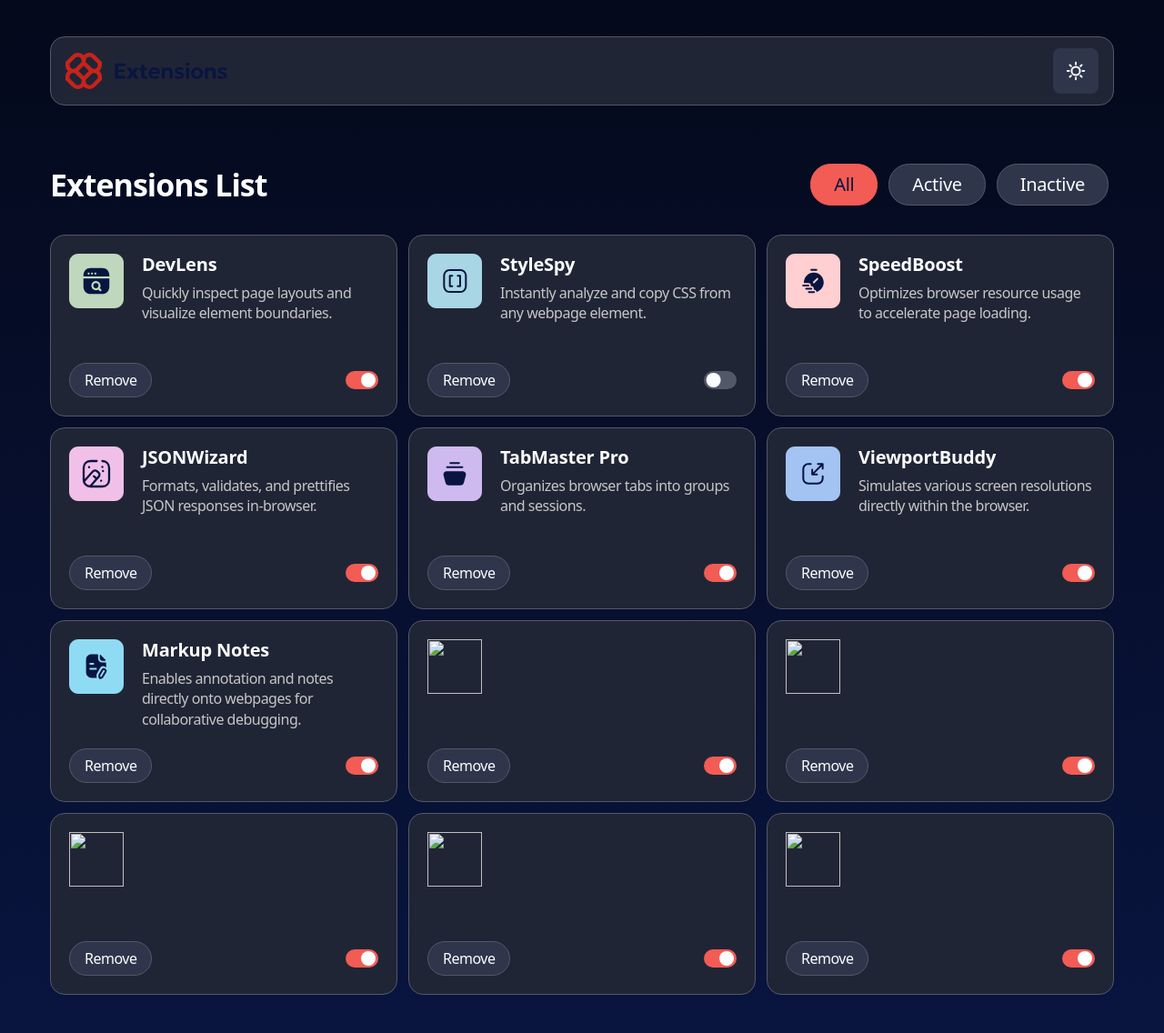
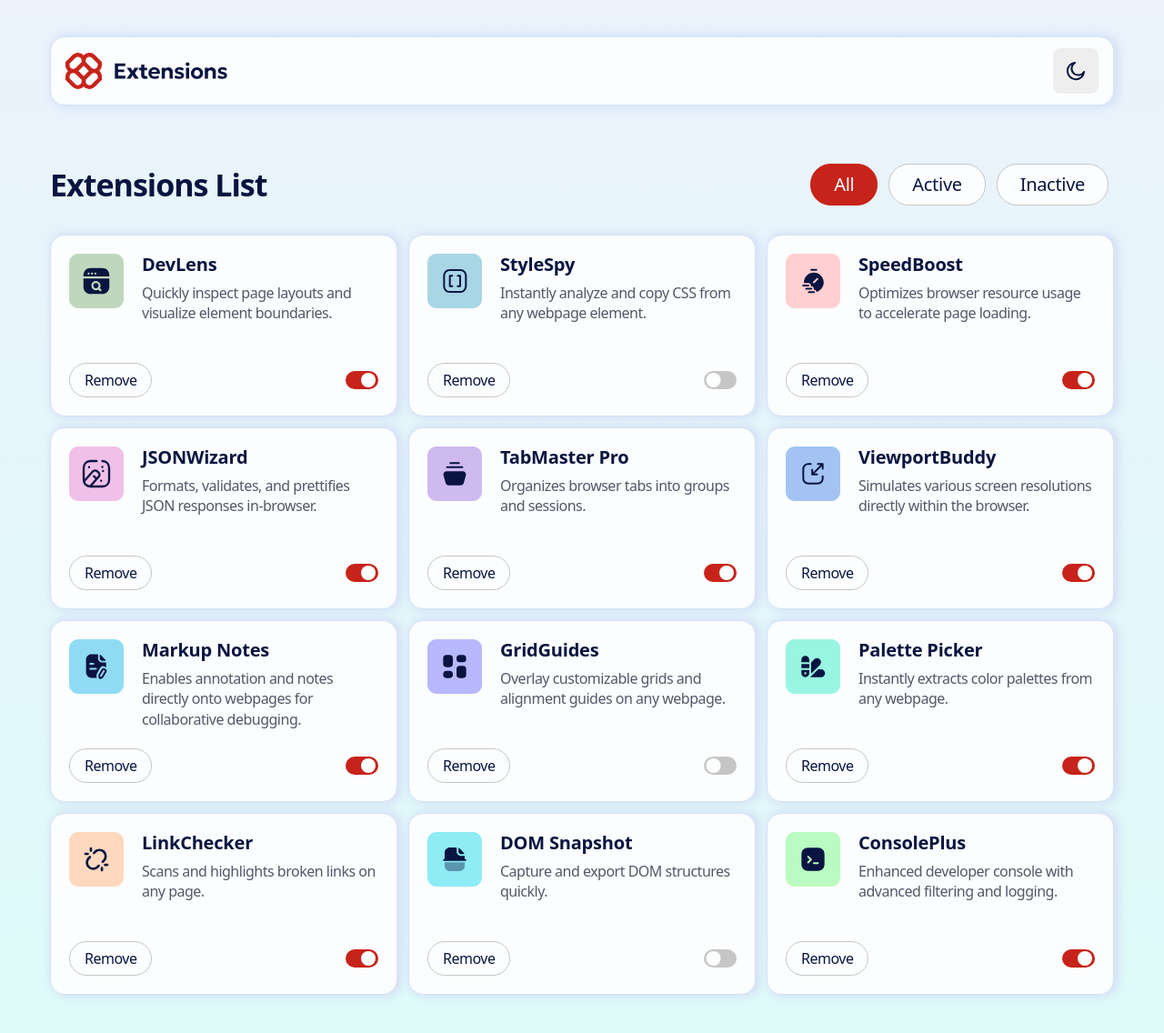
Before and after one commit to jefflangtech/ext-manager, a website: page index.html in a window 1280 px wide. Shown: the whole page at 91% size. Drawn offline with Linux system fonts and the light colour scheme; a web font is replaced by a local one.

Commit message:
Tested basic agent capabilities. Implemented system check for light/dark mode. Filled in rest of data from the data.json file--manual work

```diff
--- a/index.html
+++ b/index.html
@@ -1,5 +1,5 @@
 <!DOCTYPE html>
-<html lang="en" class="dark" data-image-assets="./public/images/">
+<html lang="en" data-image-assets="./public/images/">
 <head>
   <meta charset="UTF-8">
   <meta name="viewport" content="width=device-width, initial-scale=1.0">
@@ -159,10 +159,25 @@
       </div>
       <div class="card popout">
         <div class="card-content">
-          <img src="./public/images/" alt="">
+          <img src="./public/images/logo-grid-guides.svg" alt="The GridGuides logo">
           <div class="card-text">
-            <h2></h2>
-            <p></p>
+            <h2>GridGuides</h2>
+            <p>Overlay customizable grids and alignment guides on any webpage.</p>
+          </div>
+        </div>
+        <div class="card-controls">
+          <button class="menu-button text-6">Remove</button>
+          <button class="toggle-switch inactive">
+            <div class="toggle"></div>
+          </button>
+        </div>
+      </div>
+      <div class="card popout">
+        <div class="card-content">
+          <img src="./public/images/logo-palette-picker.svg" alt="The Palette Picker logo">
+          <div class="card-text">
+            <h2>Palette Picker</h2>
+            <p>Instantly extracts color palettes from any webpage.</p>
           </div>
         </div>
         <div class="card-controls">
@@ -174,10 +189,10 @@
       </div>
       <div class="card popout">
         <div class="card-content">
-          <img src="./public/images/" alt="">
+          <img src="./public/images/logo-link-checker.svg" alt="The LinkChecker logo">
           <div class="card-text">
-            <h2></h2>
-            <p></p>
+            <h2>LinkChecker</h2>
+            <p>Scans and highlights broken links on any page.</p>
           </div>
         </div>
         <div class="card-controls">
@@ -189,10 +204,25 @@
       </div>
       <div class="card popout">
         <div class="card-content">
-          <img src="./public/images/" alt="">
+          <img src="./public/images/logo-dom-snapshot.svg" alt="The DOM Snapshot logo">
           <div class="card-text">
-            <h2></h2>
-            <p></p>
+            <h2>DOM Snapshot</h2>
+            <p>Capture and export DOM structures quickly.</p>
+          </div>
+        </div>
+        <div class="card-controls">
+          <button class="menu-button text-6">Remove</button>
+          <button class="toggle-switch inactive">
+            <div class="toggle"></div>
+          </button>
+        </div>
+      </div>
+      <div class="card popout">
+        <div class="card-content">
+          <img src="./public/images/logo-console-plus.svg" alt="The ConsolePlus logo">
+          <div class="card-text">
+            <h2>ConsolePlus</h2>
+            <p>Enhanced developer console with advanced filtering and logging.</p>
           </div>
         </div>
         <div class="card-controls">
@@ -202,37 +232,6 @@
           </button>
         </div>
       </div>
-      <div class="card popout">
-        <div class="card-content">
-          <img src="./public/images/" alt="">
-          <div class="card-text">
-            <h2></h2>
-            <p></p>
-          </div>
-        </div>
-        <div class="card-controls">
-          <button class="menu-button text-6">Remove</button>
-          <button class="toggle-switch">
-            <div class="toggle"></div>
-          </button>
-        </div>
-      </div>
-      <div class="card popout">
-        <div class="card-content">
-          <img src="./public/images/" alt="">
-          <div class="card-text">
-            <h2></h2>
-            <p></p>
-          </div>
-        </div>
-        <div class="card-controls">
-          <button class="menu-button text-6">Remove</button>
-          <button class="toggle-switch">
-            <div class="toggle"></div>
-          </button>
-        </div>
-      </div>
-
     </div>
   </main>
 
--- a/public/js/index.js
+++ b/public/js/index.js
@@ -12,21 +12,52 @@ document.addEventListener("keydown", (event) => {
   }
 });
 
-const modeToggleBtn = document.querySelector('#mode-switch');
+// remove the old direct toggle code and replace with initialization that
+// applies the user's system preference and keeps icon/class in sync.
+document.addEventListener('DOMContentLoaded', () => {
+  const rootEl = document.documentElement;
+  const imgBase = rootEl.dataset.imageAssets; // already defined earlier but safe to re-read
+  const modeToggleBtn = document.querySelector('#mode-switch');
+  const modeIcon = document.querySelector('.theme-toggle__icon');
 
-modeToggleBtn.addEventListener('click', (event) => {
-  const rootEl = document.querySelector('html');
-  const rootClasses = rootEl.classList;
-  const modeButton = document.querySelector('.theme-toggle__icon');
+  if (!modeIcon) return; // nothing to do if icon/button missing
 
-  if(rootClasses.contains('dark')) {
-    rootClasses.remove('dark');
-    modeButton.src = `${imgBase}${modeButton.dataset.dark}.svg`;
+  const applyMode = (isDark) => {
+    if (isDark) {
+      rootEl.classList.add('dark');
+      // show the "switch to light" icon when page is currently dark
+      modeIcon.src = `${imgBase}${modeIcon.dataset.light}.svg`;
+    } else {
+      rootEl.classList.remove('dark');
+      // show the "switch to dark" icon when page is currently light
+      modeIcon.src = `${imgBase}${modeIcon.dataset.dark}.svg`;
+    }
+  };
+
+  // Check system preference and apply it
+  const mq = window.matchMedia && window.matchMedia('(prefers-color-scheme: dark)');
+  if (mq) {
+    applyMode(mq.matches);
+
+    // react to future changes in system preference
+    if (typeof mq.addEventListener === 'function') {
+      mq.addEventListener('change', (e) => applyMode(e.matches));
+    } else if (typeof mq.addListener === 'function') {
+      mq.addListener((e) => applyMode(e.matches));
+    }
   } else {
-    rootClasses.add('dark');
-    modeButton.src = `${imgBase}${modeButton.dataset.light}.svg`;
+    // fallback to light if no system preference API
+    applyMode(false);
   }
 
-
-
+  // Attach toggle behavior (guarded)
+  if (modeToggleBtn) {
+    modeToggleBtn.addEventListener('click', () => {
+      // toggle returns true if the class is now present
+      const isNowDark = rootEl.classList.toggle('dark');
+      // after toggling, show the icon for the next action:
+      // if it's now dark, show "switch to light" (dataset.light), otherwise show "switch to dark" (dataset.dark)
+      modeIcon.src = `${imgBase}${isNowDark ? modeIcon.dataset.light : modeIcon.dataset.dark}.svg`;
+    });
+  }
 });
```
